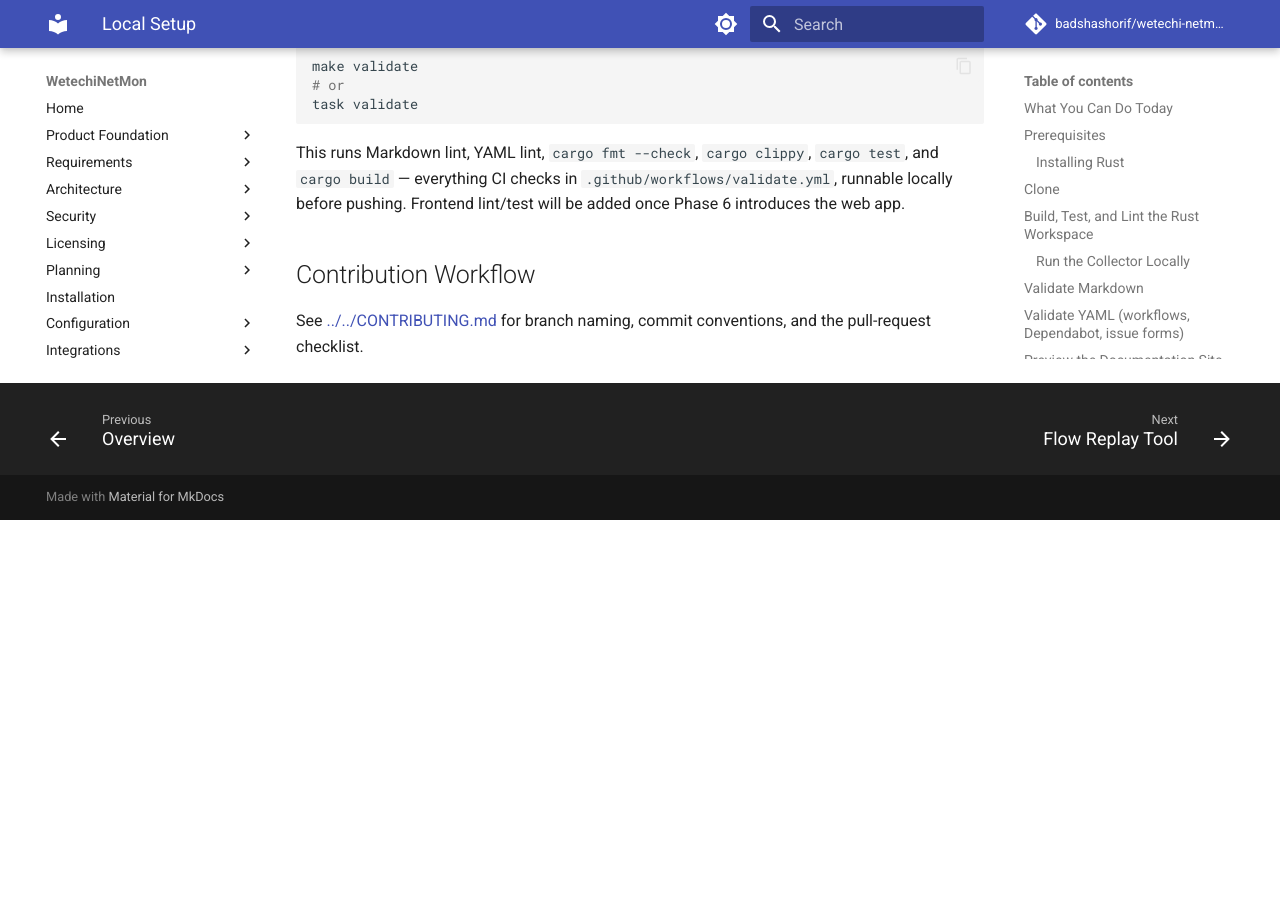
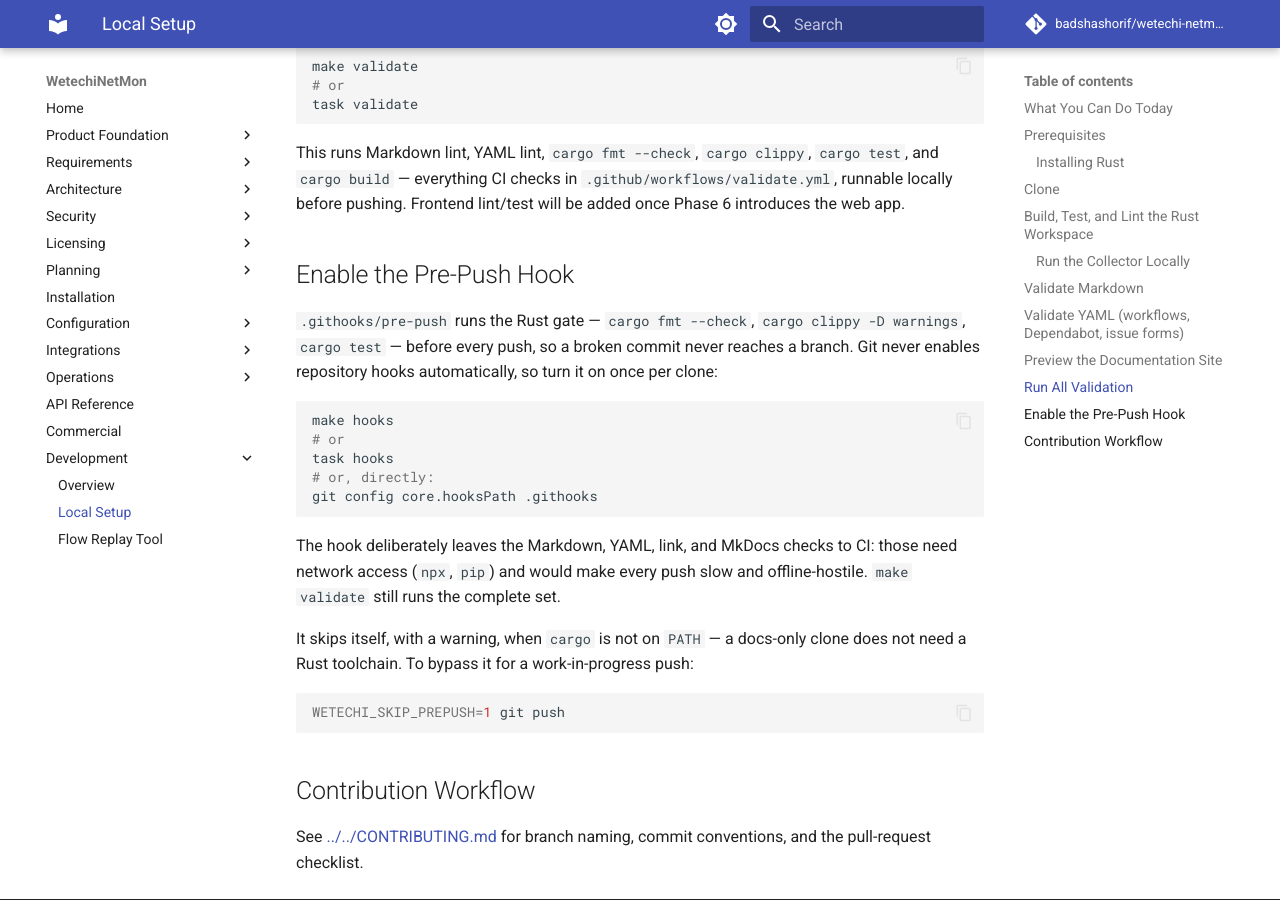
Before and after one commit to LogiXhare/wetechi-netmon, an MkDocs documentation site: the page built from docs/development/local-setup.md, in a window 1280 px wide and 900 px high, scrolled down 3243 px. Built offline with MkDocs 1.6.1 and Material for MkDocs 9.7.7, drawn with Linux system fonts in a browser that asks for light colours; comment, search, counter and statistics services are not loaded; before the commit the page ends 3763 px from its top, so only the background shows below that.

Commit message:
build: add opt-in pre-push hook running the local Rust gate
GitHub Actions is unavailable on this repository until the account's
monthly Actions quota resets, so the only gate that actually runs right
now is a local one. .githooks/pre-push runs cargo fmt, clippy and test
before each push; docs checks stay in CI because they need network
access and would make every push slow.

Enabled per clone with `make hooks` (or `task hooks`), skippable with
WETECHI_SKIP_PREPUSH=1, and self-skipping with a warning when cargo is
not installed, so a docs-only clone is not blocked.

.gitattributes pins shell scripts to LF: with core.autocrlf=true on
Windows the hook would be committed fine but checked out with a CRLF
shebang and fail to run on Linux or WSL.

Verified locally: the hook is mode 100755 with zero CR bytes in both the
index and the working tree, the cargo-missing and WETECHI_SKIP_PREPUSH
branches both exit 0 with the expected message, and Taskfile.yml still
parses. The cargo-present path is untested here — this machine has no
Rust toolchain installed.

Co-Authored-By: Claude Opus 5 <noreply@anthropic.com>
Signed-off-by: badshashorif <badshashorif@wetechi.com>

````diff
--- a/Taskfile.yml
+++ b/Taskfile.yml
@@ -8,6 +8,11 @@ tasks:
     desc: List available tasks
     cmds:
       - task --list-all
+
+  hooks:
+    desc: Enable the repo Git hooks (pre-push Rust gate)
+    cmds:
+      - git config core.hooksPath .githooks
 
   validate:
     desc: Run all available validation (docs + Rust)
--- a/docs/development/local-setup.md
+++ b/docs/development/local-setup.md
@@ -151,6 +151,33 @@ This runs Markdown lint, YAML lint, `cargo fmt --check`, `cargo clippy`,
 `.github/workflows/validate.yml`, runnable locally before pushing.
 Frontend lint/test will be added once Phase 6 introduces the web app.
 
+## Enable the Pre-Push Hook
+
+`.githooks/pre-push` runs the Rust gate — `cargo fmt --check`, `cargo
+clippy -D warnings`, `cargo test` — before every push, so a broken commit
+never reaches a branch. Git never enables repository hooks
+automatically, so turn it on once per clone:
+
+```bash
+make hooks
+# or
+task hooks
+# or, directly:
+git config core.hooksPath .githooks
+```
+
+The hook deliberately leaves the Markdown, YAML, link, and MkDocs checks
+to CI: those need network access (`npx`, `pip`) and would make every push
+slow and offline-hostile. `make validate` still runs the complete set.
+
+It skips itself, with a warning, when `cargo` is not on `PATH` — a
+docs-only clone does not need a Rust toolchain. To bypass it for a
+work-in-progress push:
+
+```bash
+WETECHI_SKIP_PREPUSH=1 git push
+```
+
 ## Contribution Workflow
 
 See [../../CONTRIBUTING.md](../../CONTRIBUTING.md) for branch naming,
````
Also changed, not shown: CHANGELOG.md (+8 -0 lines), CONTRIBUTING.md (+3 -0 lines), 3 other files.
